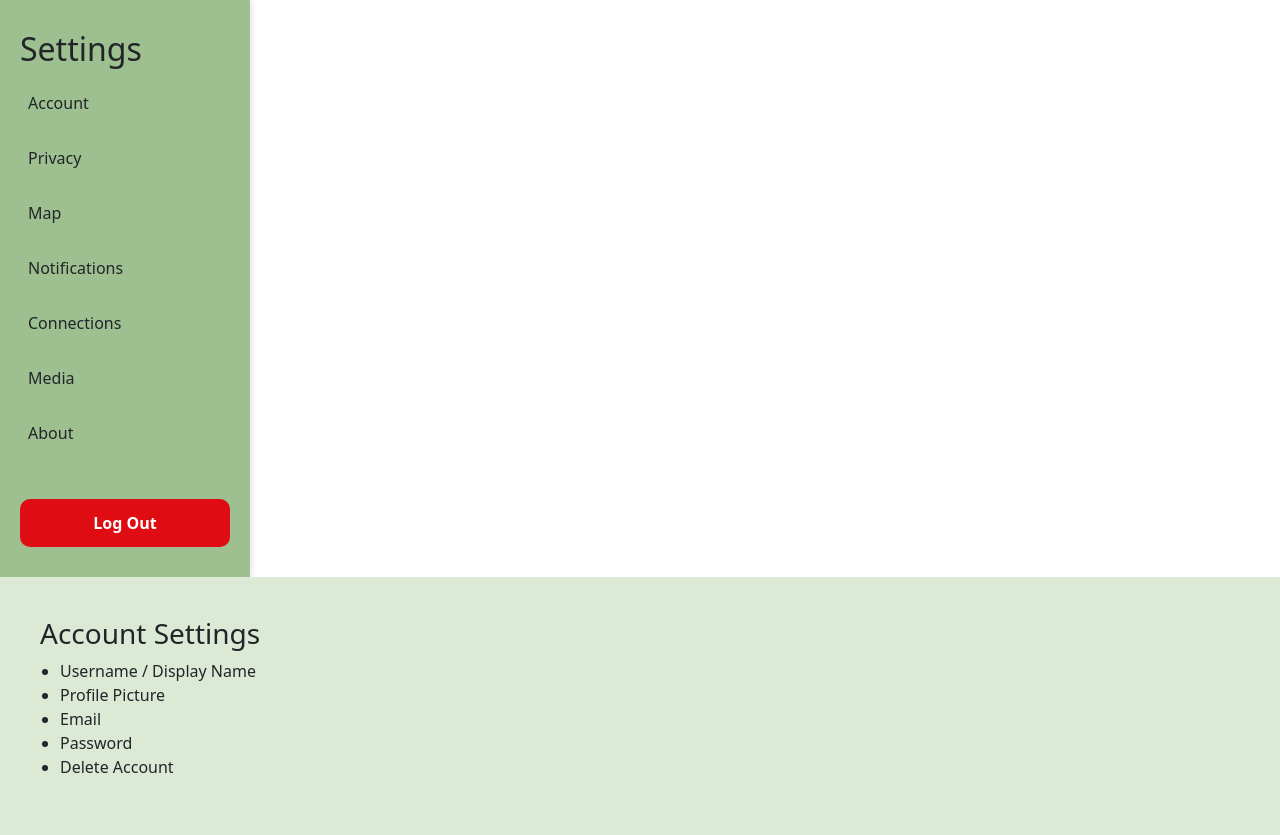
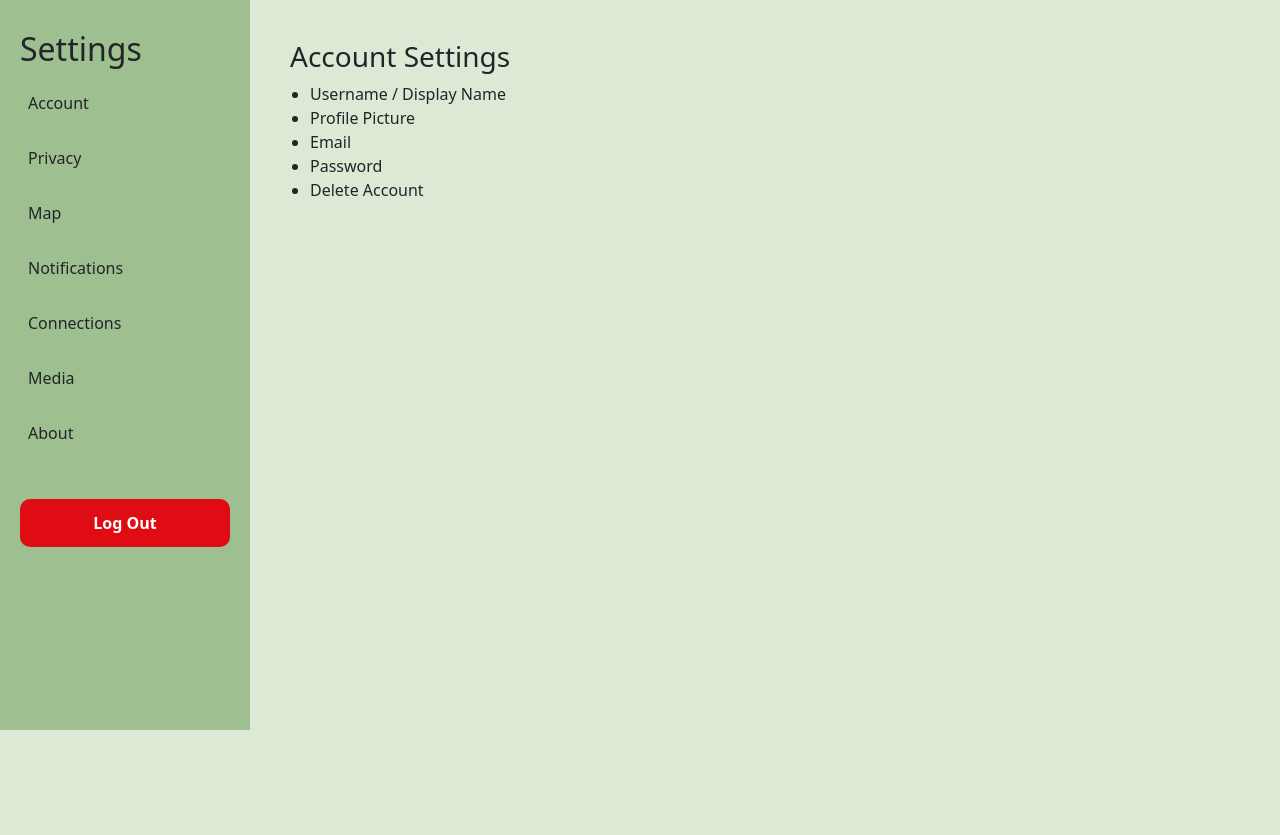
Before and after one commit to fudgeg/Group69-AgileWebProject, a Flask app: page /settings in a window 1280 px wide. Shown: the part 86-921 px from the top of the page. After the commit the page ends 816 px from the top, so only its background shows below. Run offline with Flask 3, Linux system fonts and the light colour scheme.

Commit message:
fixed a display issue in the settings page

```diff
--- a/app/templates/settings.html
+++ b/app/templates/settings.html
@@ -2,9 +2,10 @@
 {% block title %}Settings – Soul Maps{% endblock %}
 
 {% block content %}
-<div class="settings-container">
-  <!-- Sidebar Navigation -->
-  <aside class="settings-sidebar">
+<div class="settings-page">
+
+  <!-- Sidebar -->
+  <div class="settings-sidebar">
     <h2>Settings</h2>
     <ul class="settings-nav">
       <li onclick="showSection('account')">Account</li>
@@ -16,11 +17,10 @@
       <li onclick="showSection('about')">About</li>
     </ul>
     <button class="logout-button" onclick="confirmLogout()">Log Out</button>
-  </aside>
+  </div>
 
   <!-- Main Settings Content -->
-  <main class="settings-content">
-
+  <div class="settings-content">
     {% with messages = get_flashed_messages() %}
       {% if messages %}
         <div class="flash-messages">
@@ -31,7 +31,7 @@
       {% endif %}
     {% endwith %}
 
-    <section id="account" class="settings-section active">
+    <section id="account" class="settings-section">
       <h3>Account Settings</h3>
       <ul>
         <li>Username / Display Name</li>
@@ -102,14 +102,18 @@
         <li>Send Feedback</li>
       </ul>
     </section>
-  </main>
+  </div>
 </div>
 
 <script>
   function showSection(sectionId) {
     const sections = document.querySelectorAll(".settings-section");
-    sections.forEach((s) => s.classList.add("hidden"));
-    document.getElementById(sectionId).classList.remove("hidden");
+    sections.forEach((section) => section.classList.add("hidden"));
+
+    const activeSection = document.getElementById(sectionId);
+    if (activeSection) {
+      activeSection.classList.remove("hidden");
+    }
   }
 
   function confirmLogout() {
```
